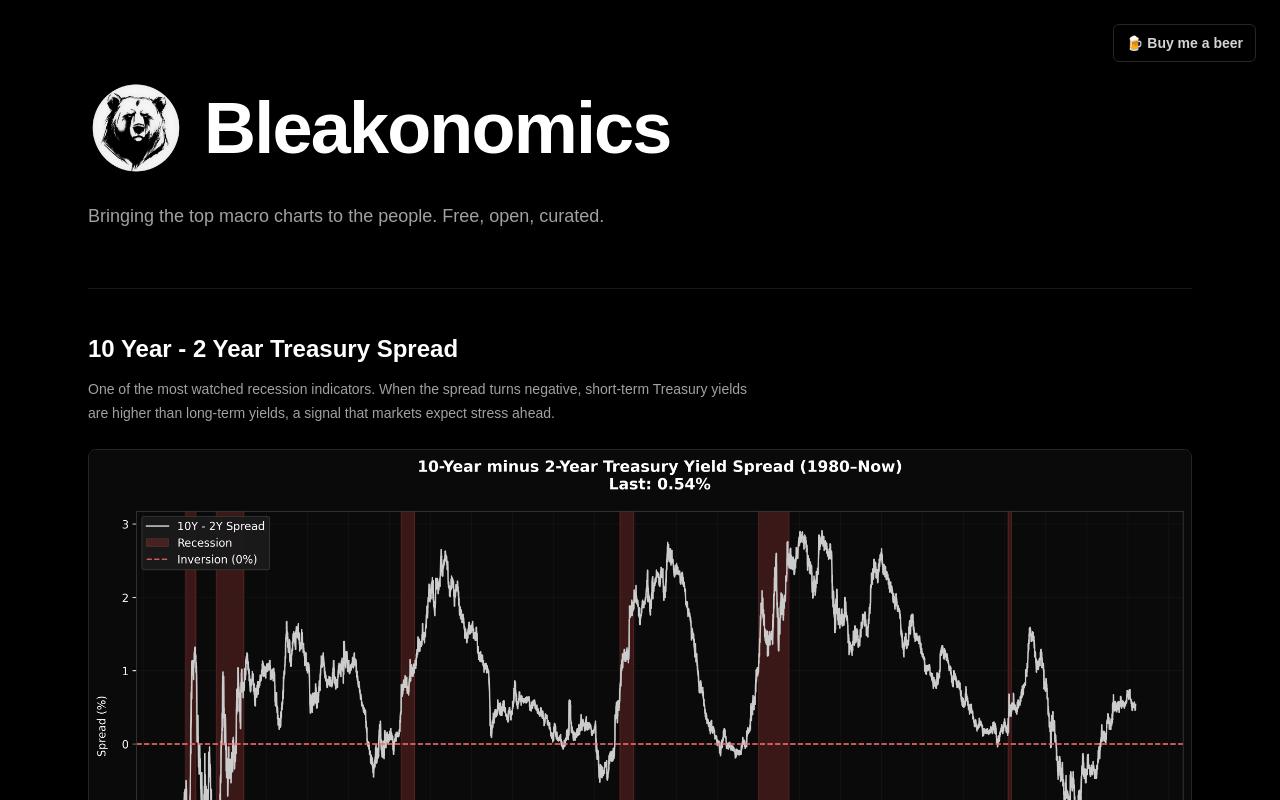
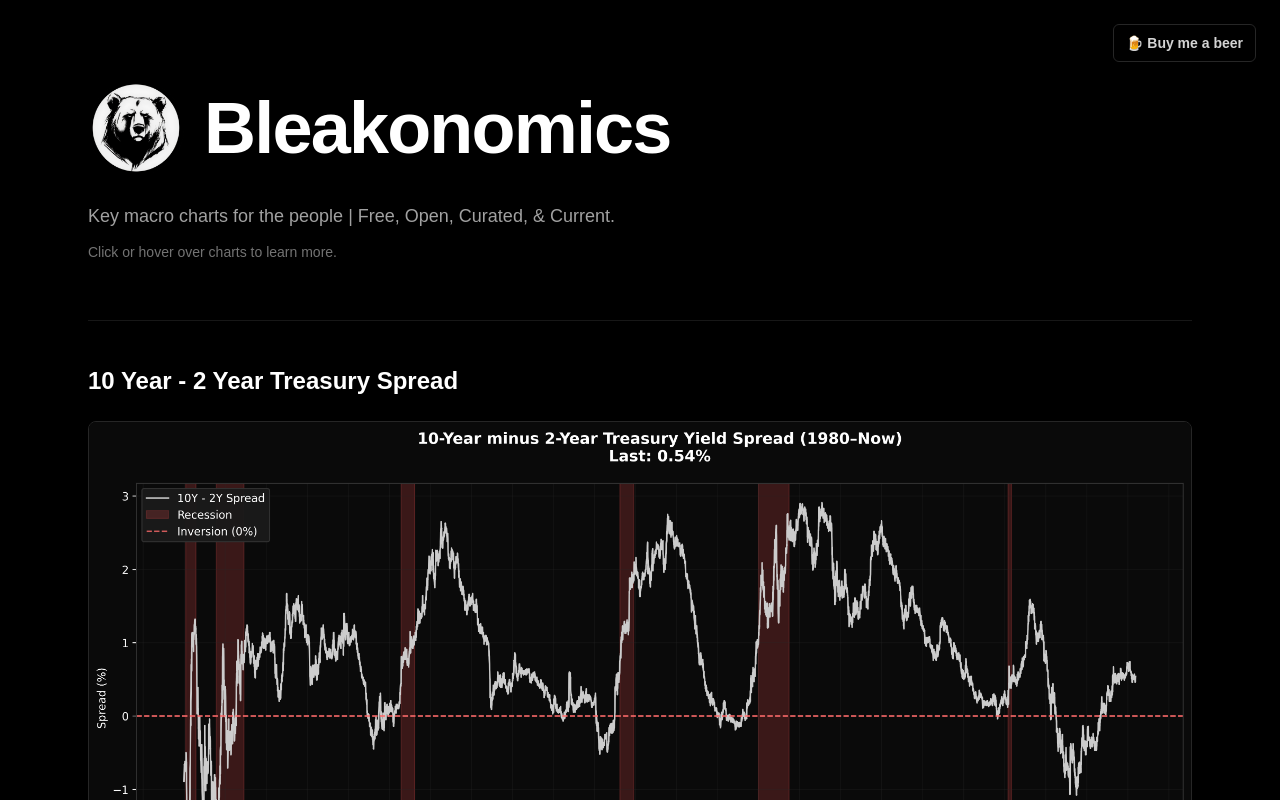
Before and after one commit to Scott-Lancaster/Bleakonomics, a Next.js app: page / in a window 1280 px wide. Shown: the top 800 px of the page. Built offline with nearby package versions, Linux system fonts and the light colour scheme.

Commit message:
verbage cleanup

```diff
--- a/app/page.tsx
+++ b/app/page.tsx
@@ -41,19 +41,16 @@ export default function Home() {
         </div>
 
         <p className="mt-6 max-w-2xl text-lg leading-8 text-neutral-400">
-          Bringing the top macro charts to the people. Free, open, curated.
+          Key macro charts for the people | Free, Open, Curated, & Current.
+        </p>
+        <p className="mt-2 max-w-2xl text-sm leading-6 text-neutral-500">
+          Click or hover over charts to learn more.
         </p>
 
         <section className="mt-14 border-t border-neutral-900 pt-8">
           <h2 className="mt-3 text-2xl font-semibold text-white">
             10 Year - 2 Year Treasury Spread
           </h2>
-          <p className="mt-3 max-w-2xl text-sm leading-6 text-neutral-400">
-            One of the most watched recession indicators. When the spread turns
-            negative, short-term Treasury yields are higher than long-term
-            yields, a signal that markets expect stress ahead.
-          </p>
-
           <Link
             href="/yield-curve"
             className="group relative mt-6 block overflow-hidden rounded-lg border border-neutral-800 bg-neutral-950 transition hover:border-neutral-600"
```
